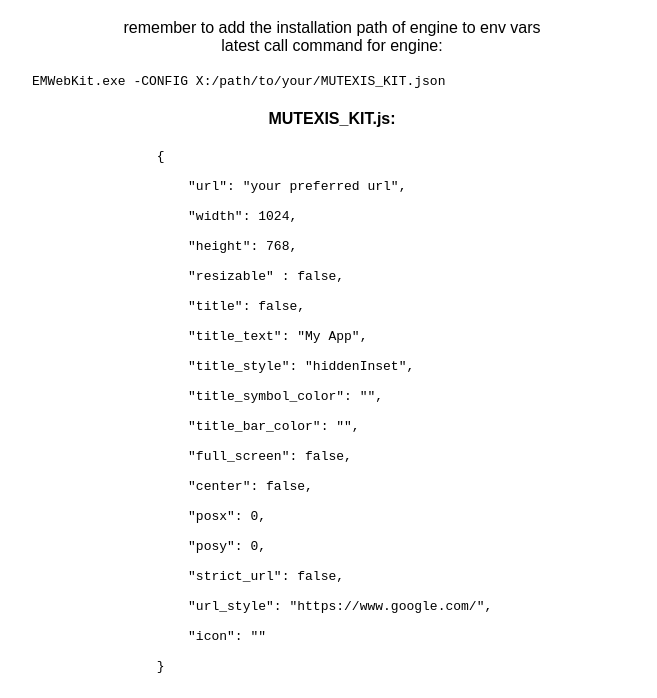
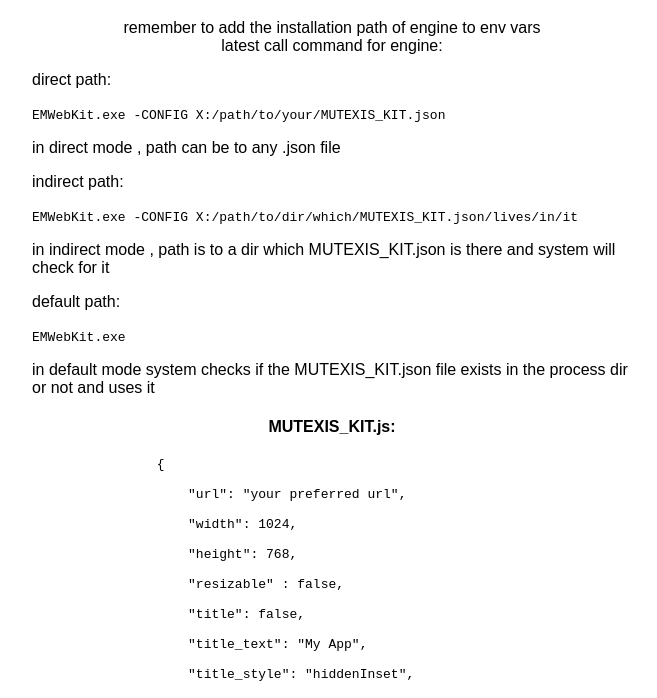
Before and after one commit to SkillfulElectro/EMWebKit, an Electron app: page welcome.html in a window 1280 px wide. Shown: the part 61-759 px from the top of the page, without its empty margins (308-965 px from the left). Drawn offline with Linux system fonts and the light colour scheme.

Commit message:
Update welcome.html

```diff
--- a/welcome.html
+++ b/welcome.html
@@ -39,9 +39,21 @@
     <div class="content">
         <header><h1 style="text-align: center;">Welcome to EMWebKit Engine</h1></header>
         <p style="text-align: center;">remember to add the installation path of engine to env vars <br> latest call command for engine:</p>
+        <p>direct path:</p>
         <code>
             EMWebKit.exe -CONFIG X:/path/to/your/MUTEXIS_KIT.json
         </code>
+        <p>in direct mode , path can be to any .json file</p>
+        <p>indirect path:</p>
+        <code>
+            EMWebKit.exe -CONFIG X:/path/to/dir/which/MUTEXIS_KIT.json/lives/in/it
+        </code>
+        <p>in indirect mode , path is to a dir which MUTEXIS_KIT.json is there and system will check for it</p>
+        <p>default path:</p>
+        <code>
+            EMWebKit.exe
+        </code>
+        <p>in default mode system checks if the MUTEXIS_KIT.json file exists in the process dir or not and uses it</p>
         <h4 style="text-align: center;">MUTEXIS_KIT.js:</h4>
         <code>
             <pre>
```
